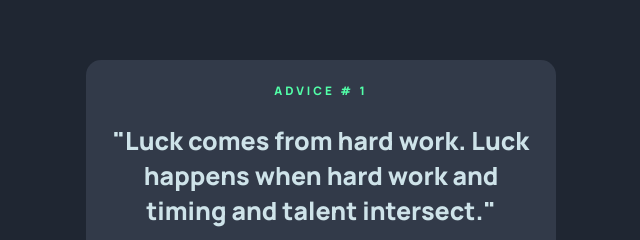
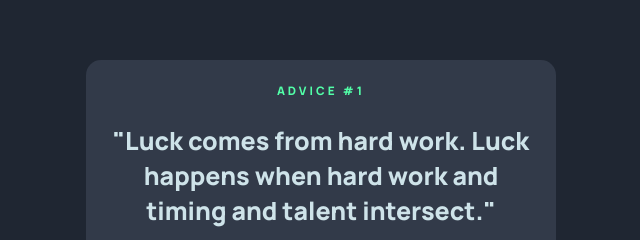
Before and after one commit to Anjali-Git-Hub/Advice-Generator-App, a plain HTML site: page index.html in a window 1280 px wide. Shown: the part 195-435 px from the top of the page, 319-959 px from the left. Drawn offline with Linux system fonts and the light colour scheme.

Commit message:
Update index.html

```diff
--- a/index.html
+++ b/index.html
@@ -9,7 +9,7 @@
 </head>
 <body>
     <div class="box">
-        <h3>advice <span># 1</span></h3>
+        <h3>advice #<span>1</span></h3>
          <h1>"Luck comes from hard work. Luck happens when hard work and timing and talent intersect."</h1>
          <img src="./images/pattern-divider-desktop.svg" alt="divider image">
          <button></button>
```
